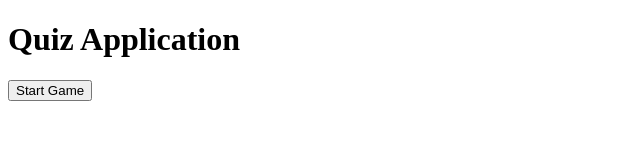
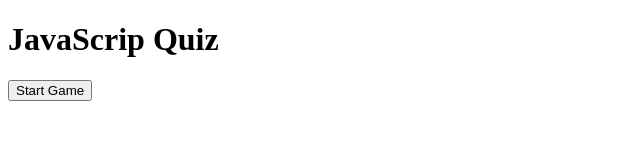
Before and after one commit to BlackCat13656/quizApplication, a plain HTML site: page index.html in a window 1280 px wide. Shown: the whole page, without its empty margins (0-640 px from the left). Drawn offline with Linux system fonts and the light colour scheme.

Commit message:
Update quiz title in index.html

```diff
--- a/index.html
+++ b/index.html
@@ -7,7 +7,7 @@
     <title>JavaScrip Quiz Application</title>
   </head>
   <body>
-    <h1>Quiz Application</h1>
+    <h1>JavaScrip Quiz</h1>
     <div class="output"></div>
     <button class="btn">Start Game</button>
 
```
